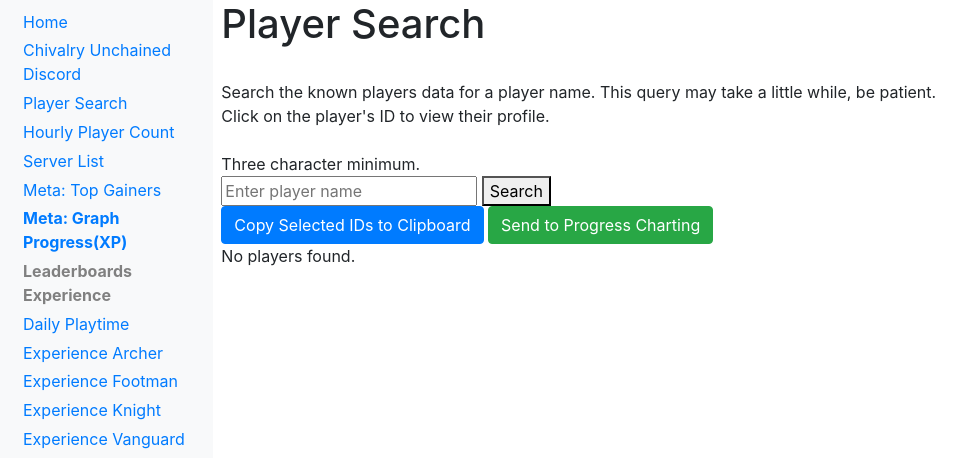
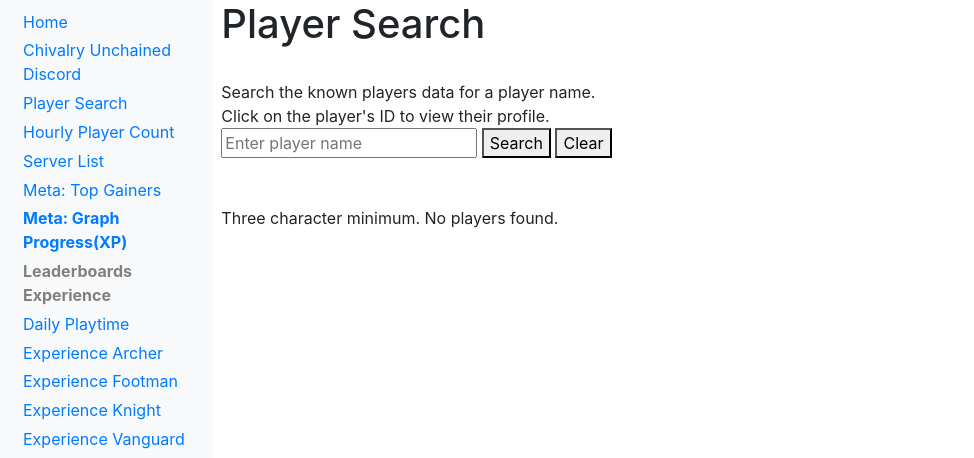
Before and after one commit to Chiv2-Community/chivstats.xyz-web, a Django app: page /leaderboards/player_search/ in a window 1280 px wide. Shown: the top 458 px of the page, without its empty margins (0-974 px from the left). Run offline with Django 4.2, Linux system fonts and the light colour scheme; parts of the project's set-up code (start-up, migrations or seed data) failed here and were passed over; some libraries are stand-ins or nearby versions.

Commit message:
working good state

```diff
--- a/leaderboards/templates/leaderboards/player_search.html
+++ b/leaderboards/templates/leaderboards/player_search.html
@@ -37,25 +37,24 @@
       gtag('config', 'G-EQG3BMRF63');
     </script>
     <h1>Player Search</h1><br>
-    Search the known players data for a player name. This query may take a little while, be patient.<br>
-    Click on the player's ID to view their profile.<br><br>Three character minimum.<br>
+    Search the known players data for a player name.<br>Click on the player's ID to view their profile.<br>
     <form method="GET" action="{% url 'leaderboards:player_search' %}">
-        <input type="text" name="search_query" placeholder="Enter player name">
+        <input type="text" name="search_query" placeholder="Enter player name" value="{{ search_query }}">
         <button type="submit">Search</button>
+        <button type="button" onclick="window.location.href='{% url 'leaderboards:player_search' %}';">Clear</button>
     </form>
 
-    <!-- Buttons for actions -->
-    <button id="copyToClipboard" class="btn btn-primary">Copy Selected IDs to Clipboard</button>
-    <button id="sendToProgressCharting" class="btn btn-success">Send to Progress Charting</button>
-
     {% if players %}
+        <br>
         <h2>Search Results</h2>
+        <button id="copyToClipboard" class="btn btn-primary">Copy Selected IDs to Clipboard</button>
+        <button id="sendToProgressCharting" class="btn btn-success">Send to Progress Charting</button>
         <table class="table table-striped">
             <thead>
                 <tr>
-                    <th class="checkbox-column"></th>
+                    <th class="checkbox-column">📈</th>
                     <th class="name-column">Common Alias</th>
-                    <th class="playfabid-column">PlayFab ID</th>
+                    <th class="playfabid-column">Player ID</th>
                     <th class="date-column">Last Seen</th>
                 </tr>
             </thead>
@@ -70,8 +69,8 @@
                 {% endfor %}
             </tbody>
         </table>
-    {% else %}
-        <p>No players found.</p>
+    {% else %}<br><br>
+        <p>Three character minimum. No players found.</p>
     {% endif %}
 
     <script>
--- a/leaderboards/views.py
+++ b/leaderboards/views.py
@@ -21,9 +21,8 @@ from rest_framework.pagination import PageNumberPagination
 from rest_framework.response import Response
 
 from leaderboards import models
-from .models import Leaderboard, Player, PlaytimeEx, GlobalXp, HourlyPlayerCount, ChivstatsSumstats, DailyPlaytime, leaderboard_classes
-# import the leaderboard List since it should be defined just in one place
-from .models import (leaderboard_classes, LatestLeaderboard, ChivstatsSumstats)
+from .models import (
+    Leaderboard, Player, PlaytimeEx, GlobalXp, HourlyPlayerCount, ChivstatsSumstats, DailyPlaytime, leaderboard_classes, LatestLeaderboard)
 from .serializers import (LatestLeaderboardSerializer, PlayerSerializer)
 from .serializers import LeaderboardSerializer
 from .utils import (humanize_leaderboard_name, organize_sidebar, create_leaderboard_list, read_yaml_news, to_json, get_level_data)
```
